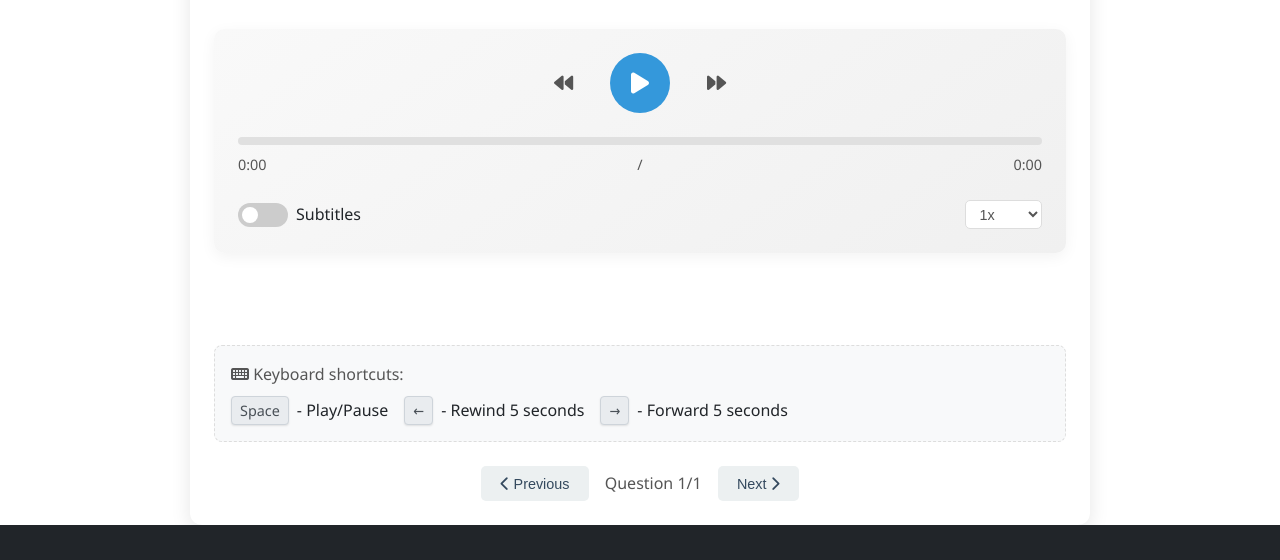
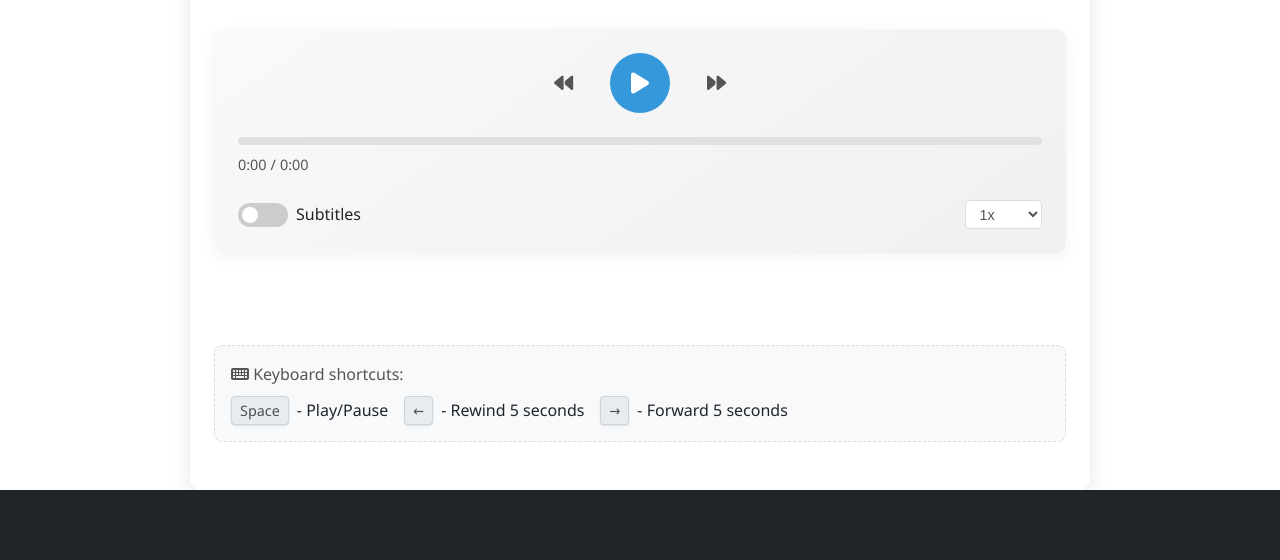
Before and after one commit to calvindiao/PTE-Core-practice, a website: page index.html in a window 1280 px wide. Shown: the part 240-800 px from the top of the page. Drawn offline with Linux system fonts and the light colour scheme; no server answers.

Commit message:
fix RS page issues and remove unnecessary elements
Signed-off-by: pandior <diaochenhao@gmail.com>

```diff
--- a/css/rs.css
+++ b/css/rs.css
@@ -114,7 +114,8 @@
 
 .time-display {
     display: flex;
-    justify-content: space-between;
+    justify-content: flex-start;
+    gap: 4px;
     color: #555;
     font-size: 0.9rem;
 }
@@ -266,48 +267,11 @@ input:checked + .slider:before {
     box-shadow: 0 1px 2px rgba(0, 0, 0, 0.1);
 }
 
-/* Navigation Section */
-.navigation-section {
-    display: flex;
-    justify-content: center;
-}
-
-.question-navigation {
-    display: flex;
-    align-items: center;
-    gap: 1rem;
-}
-
-#question-counter {
-    font-size: 1rem;
-    color: #555;
-    font-weight: 500;
-}
-
-.btn {
-    padding: 0.6rem 1.2rem;
-    border: none;
-    border-radius: 5px;
-    cursor: pointer;
-    font-size: 0.9rem;
-    font-weight: 500;
-    transition: all 0.2s ease;
-}
-
-.btn-secondary {
-    background-color: #ecf0f1;
-    color: #34495e;
-}
-
-.btn-secondary:hover {
-    background-color: #dfe6e9;
-}
-
 /* Responsive Styles */
 @media (max-width: 768px) {
     .rs-container {
+        margin-top: 5rem;
         padding: 1rem;
-        margin: 1rem;
     }
 
     .player-controls {
@@ -328,9 +292,4 @@ input:checked + .slider:before {
         flex-direction: column;
         gap: 0.5rem;
     }
-
-    .question-navigation {
-        flex-wrap: wrap;
-        justify-content: center;
-    }
 }
--- a/index.html
+++ b/index.html
@@ -94,18 +94,6 @@
                     <li><span class="key">→</span> - Forward 5 seconds</li>
                 </ul>
             </div>
-
-            <div class="navigation-section">
-                <div class="question-navigation">
-                    <button id="prev-button" class="btn btn-secondary">
-                        <i class="fas fa-chevron-left"></i> Previous
-                    </button>
-                    <div id="question-counter">Question 1/1</div>
-                    <button id="next-button" class="btn btn-secondary">
-                        Next <i class="fas fa-chevron-right"></i>
-                    </button>
-                </div>
-            </div>
         </div>
     </main>
 
--- a/js/rs.js
+++ b/js/rs.js
@@ -11,9 +11,6 @@ document.addEventListener('DOMContentLoaded', () => {
     const subtitleToggle = document.getElementById('subtitle-toggle');
     const subtitleDisplay = document.getElementById('subtitle-display');
     const speedSelector = document.getElementById('speed-selector');
-    const prevButton = document.getElementById('prev-button');
-    const nextButton = document.getElementById('next-button');
-    const questionCounter = document.getElementById('question-counter');
 
     // RS questions
     const rsQuestions = [
@@ -70,12 +67,6 @@ document.addEventListener('DOMContentLoaded', () => {
 
         // Load subtitles
         loadSubtitles(question.subtitleSrc);
-
-        // Update question counter
-        questionCounter.textContent = `Question ${index + 1}/${rsQuestions.length}`;
-
-        // Update navigation buttons
-        updateNavigationButtons();
     }
 
     // Load VTT subtitles
@@ -230,21 +221,6 @@ document.addEventListener('DOMContentLoaded', () => {
             state.audio.playbackRate = state.playbackRate;
         });
 
-        // Navigation buttons
-        prevButton.addEventListener('click', () => {
-            const newIndex = state.currentQuestionIndex - 1;
-            if (newIndex >= 0) {
-                loadQuestion(newIndex);
-            }
-        });
-
-        nextButton.addEventListener('click', () => {
-            const newIndex = state.currentQuestionIndex + 1;
-            if (newIndex < rsQuestions.length) {
-                loadQuestion(newIndex);
-            }
-        });
-
         // Keyboard shortcuts
         document.addEventListener('keydown', (e) => {
             // Only respond to shortcuts if not typing in an input field
@@ -304,12 +280,6 @@ document.addEventListener('DOMContentLoaded', () => {
         }
     }
 
-    // Update navigation buttons
-    function updateNavigationButtons() {
-        prevButton.disabled = state.currentQuestionIndex === 0;
-        nextButton.disabled = state.currentQuestionIndex === rsQuestions.length - 1;
-    }
-
     // Format time in MM:SS format
     function formatTime(seconds) {
         const minutes = Math.floor(seconds / 60);
@@ -320,7 +290,6 @@ document.addEventListener('DOMContentLoaded', () => {
     // Update UI
     function updateUI() {
         updatePlayButton();
-        updateNavigationButtons();
     }
 
     // Initialize player when the page loads
```
